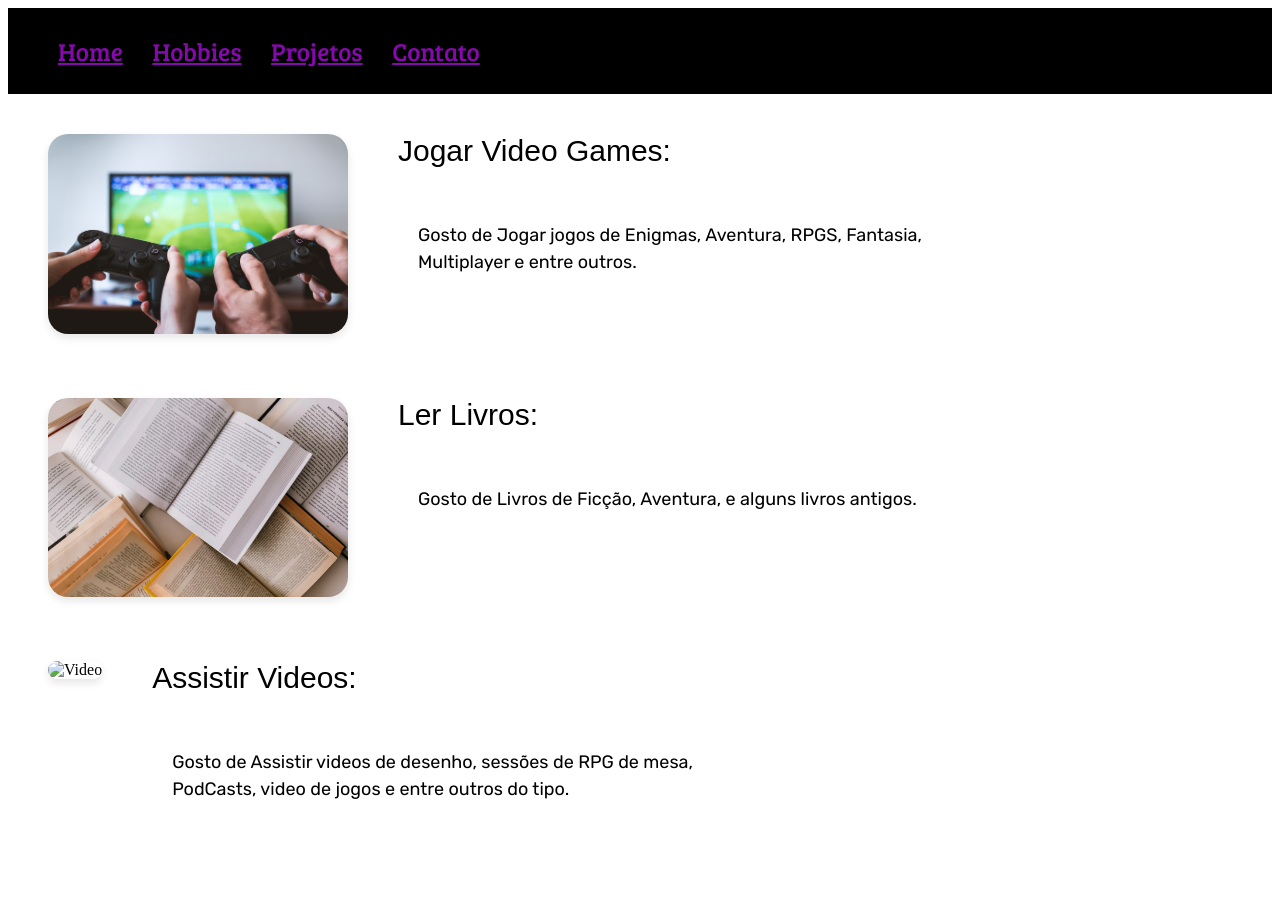
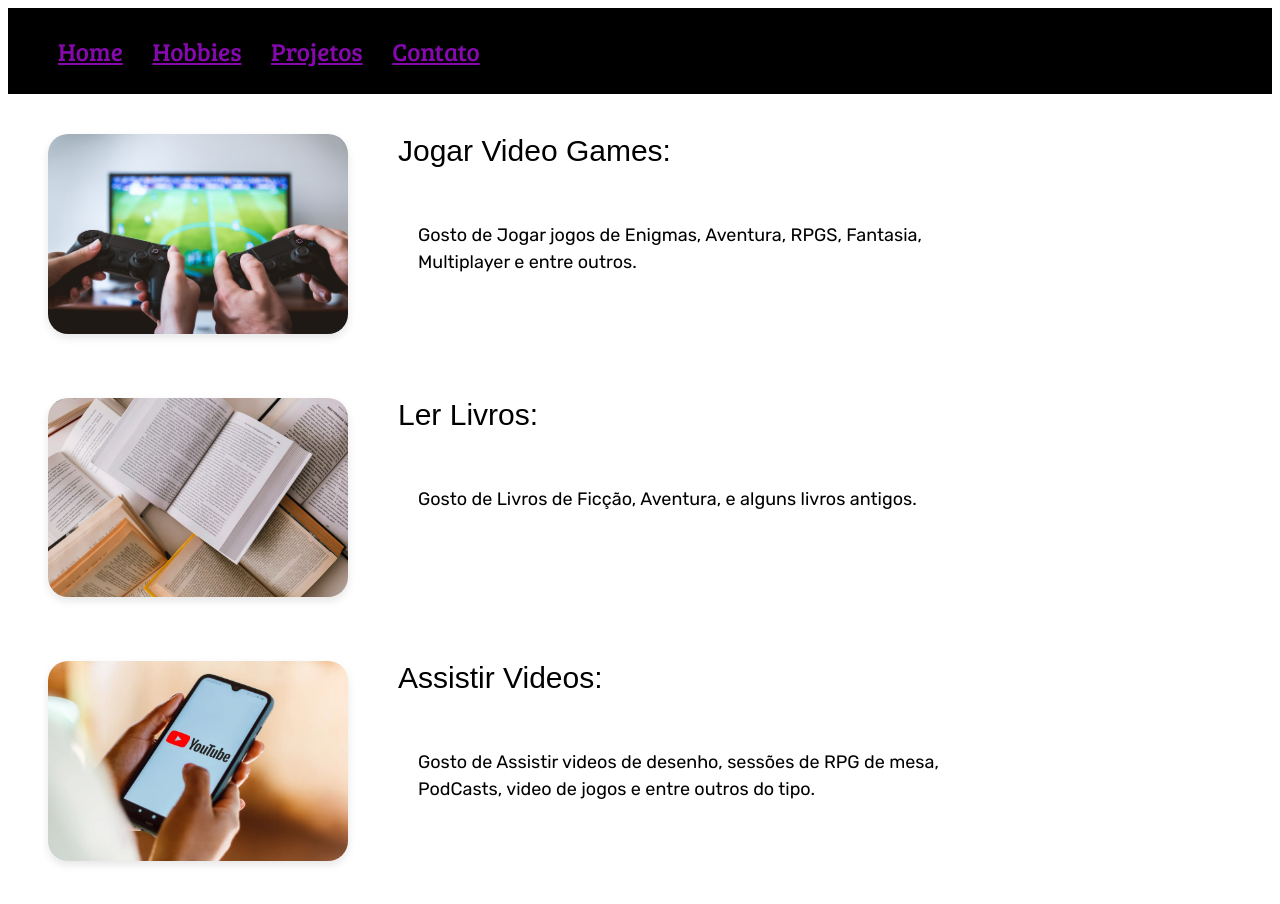
Before and after one commit to Enzo06Barbosa/Tarefa1, a plain HTML site: page hobbies.html in a window 1280 px wide. Before the commit the page ends 878 px from the top, so only its background shows below. Drawn offline with Linux system fonts and the light colour scheme; a web font is replaced by a local one.

Commit message:
Update hobbies.html

```diff
--- a/hobbies.html
+++ b/hobbies.html
@@ -54,7 +54,7 @@
     <div class="container">
         <!-- Imagem Config -->
         <div class="image-separa">
-            <img src="Imagens/video.jpg" alt="Video" class="image">
+            <img src="video.jpg" alt="Video" class="image">
         </div>
 
         <!-- Informações -->
```
